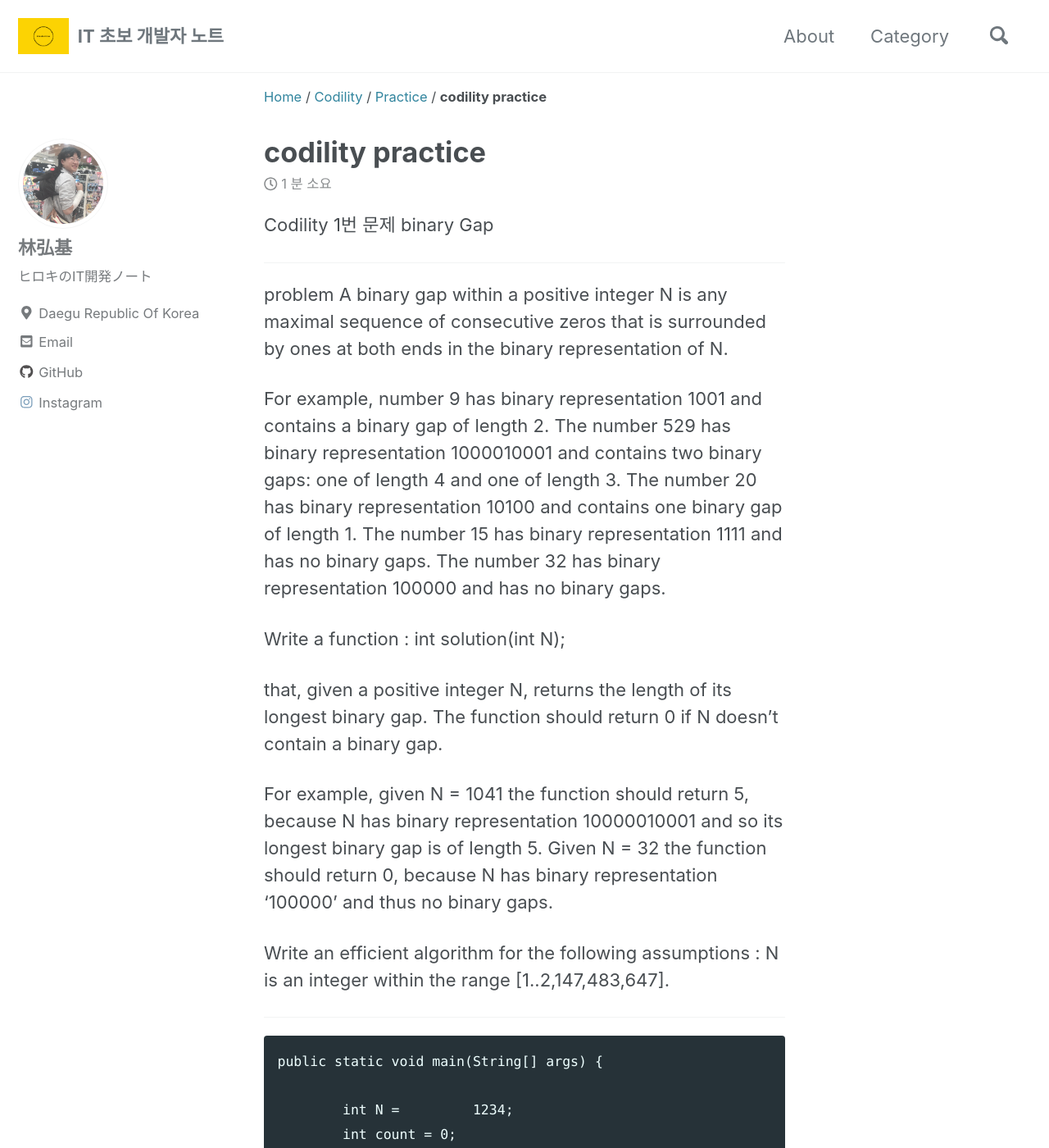
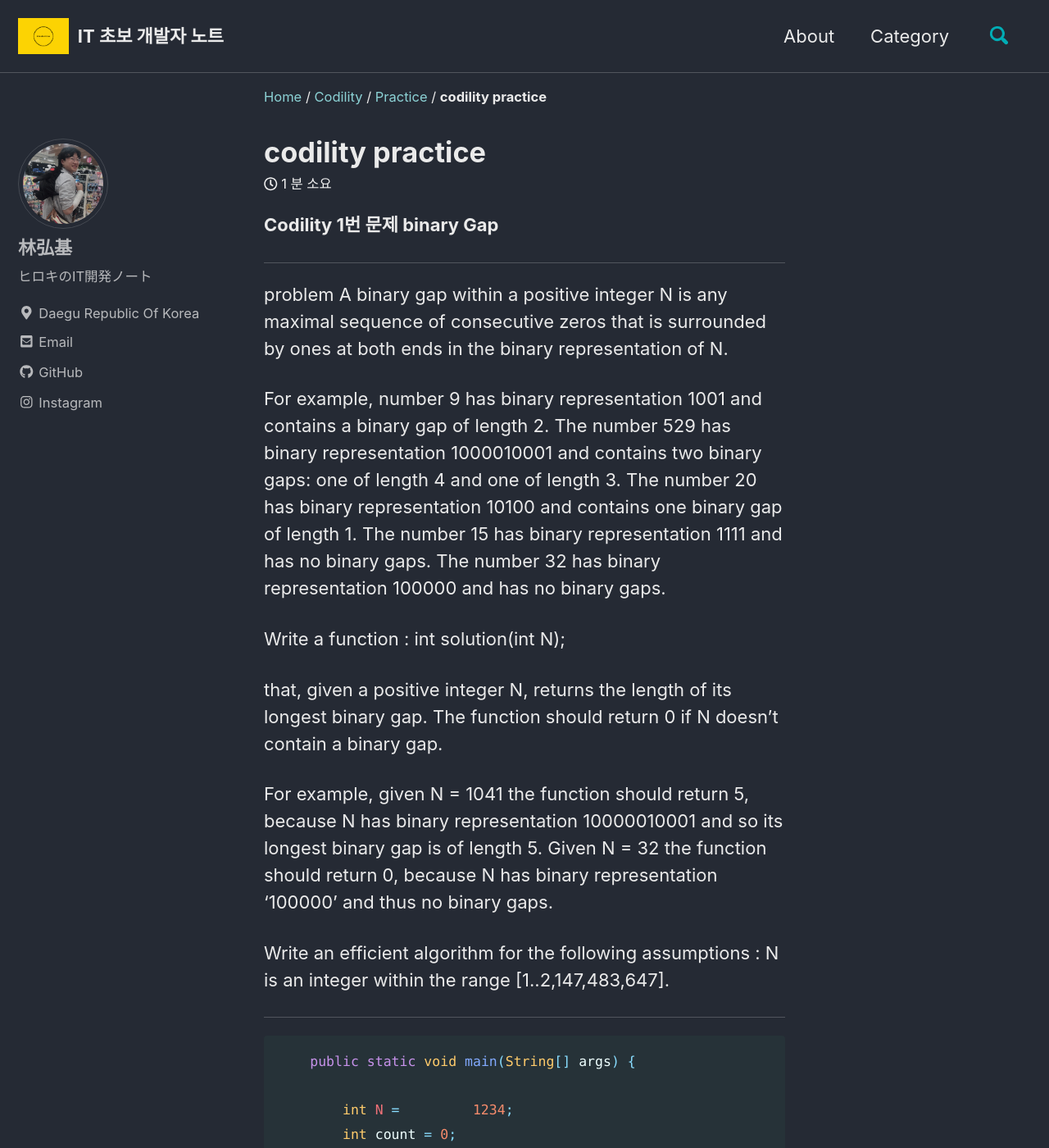
Before and after one commit to hiroki-Yim/hiroki-yim.github.io, a Jekyll site: the page built from _posts/2019-01-30-codlity-ex1-post.md, in a window 1280 px wide and 1400 px high. Shown: the whole window at 82% size. Built offline with Jekyll 4.4.1, drawn with Linux system fonts in a browser that asks for light colours; cached includes are drawn as plain includes; some of the changed text lies outside the part shown.

Commit message:
modified posts

````diff
--- a/_config.yml
+++ b/_config.yml
@@ -12,7 +12,7 @@
 
 #theme: "minimal-mistakes-jekyll"
 remote_theme: mmistakes/minimal-mistakes
-minimal_mistakes_skin: "default" #  "dark" "air", "aqua", "contrast", "dark", "dirt", "neon", "mint", "plum", "sunrise"
+minimal_mistakes_skin: "dark" # "default" "dark" "air", "aqua", "contrast", "dark", "dirt", "neon", "mint", "plum", "sunrise"
 
 # Site Settings
 locale: "ko-KR"
@@ -283,6 +283,7 @@ defaults:
       #comments: false # true
       share: true
       related: true
+
   #>>>>>>>>>>>>>>>>>>> 여기서부터 추가 됨
   # _pages 부분입니다.
   - scope:
--- a/_posts/2019-01-30-first-post.md
+++ b/_posts/2019-01-30-codlity-ex1-post.md
@@ -4,7 +4,7 @@ date: "19-01-30 3:10am"
 categories: codility practice
 ---
 
-Codility 1번 문제 binary Gap
+**Codility 1번 문제 binary Gap**
 
 ---
 
@@ -23,6 +23,7 @@ Write an efficient algorithm for the following assumptions : N is an integer wit
 
 ---
 
+```java
     public static void main(String[] args) {
 
     	int N = 	1234;
@@ -43,3 +44,4 @@ Write an efficient algorithm for the following assumptions : N is an integer wit
     	}
     	System.out.println(result);
     }
+```
````
Also changed, not shown: _posts/2019-02-18-codility-ex2-post.md (renamed from _posts/2019-02-18-codility-post.md, +3 -1 lines), _posts/2019-03-07-guide-to-contributing-to-a-github.md (+18 -5 lines), _posts/2019-03-08-solved-jekyll-error-post.md (+13 -11 lines).
